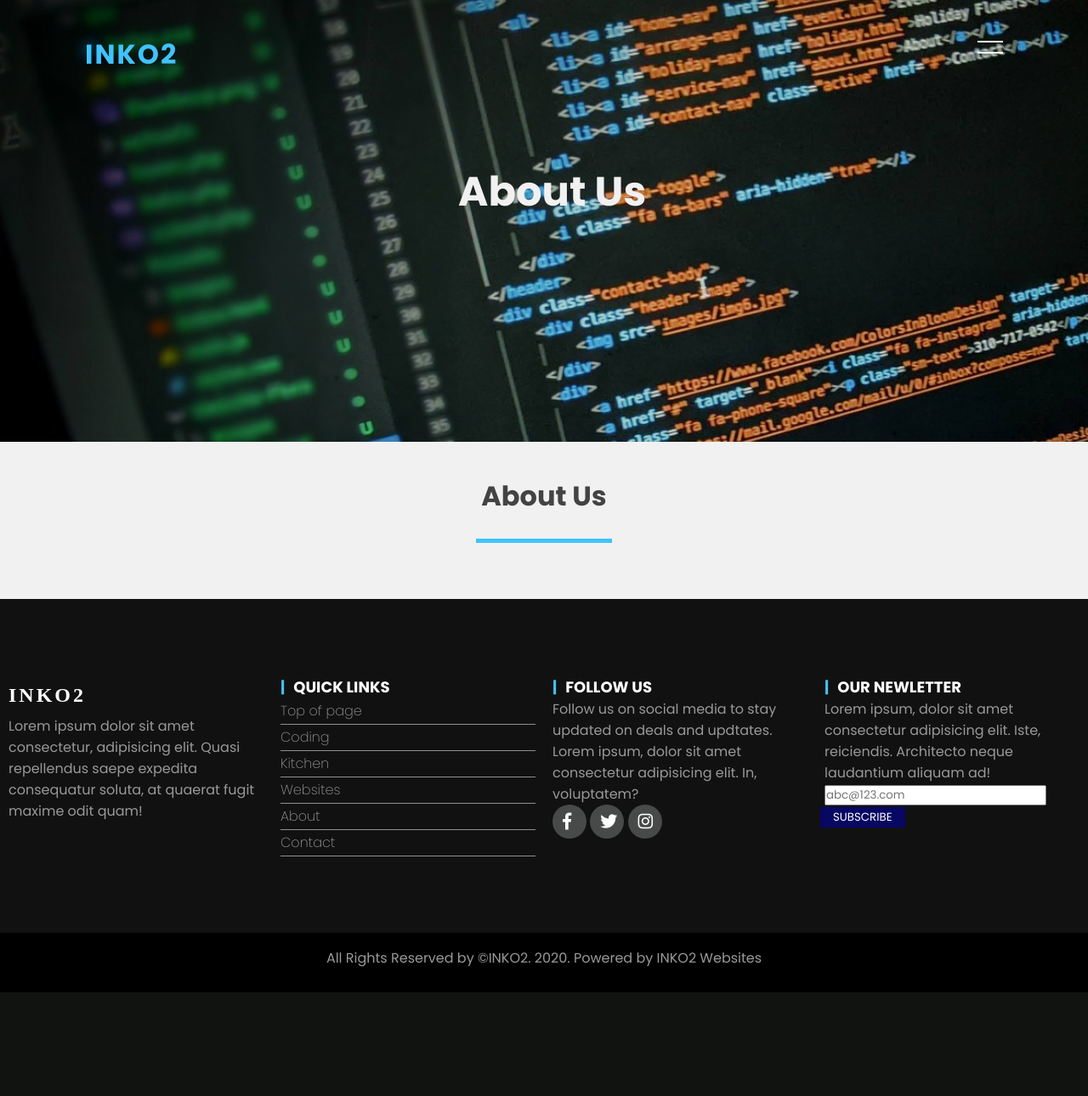
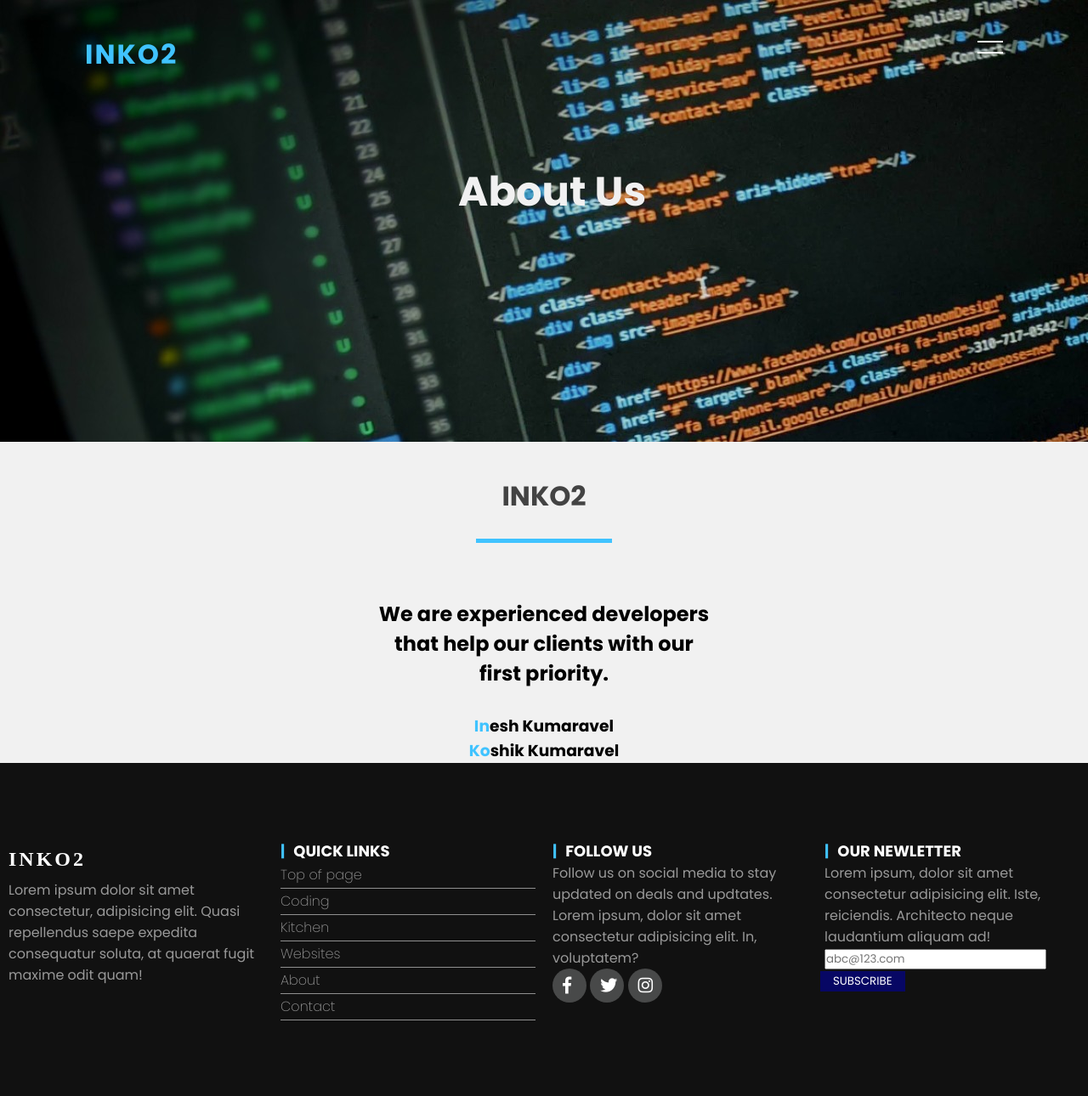
Before and after one commit to inko2coding/inko2-website, a PHP site: page /html/about.html in a window 1280 px wide. Shown: the top 1290 px of the page at 85% size. Before the commit the page ends 1168 px from the top, so only its background shows below. Run offline with PHP 8.4, Linux system fonts and the light colour scheme; some libraries are stand-ins or nearby versions.

Commit message:
Added some content to the about page and added the footer in the in case file.

```diff
--- a/css/index.css
+++ b/css/index.css
@@ -766,3 +766,26 @@ footer h2 {
     color: #000;
     transition: 0.3s ease;
 }
+
+
+/* About page Styles */
+
+.text-abt-cont {
+    width: 100%;
+    display: flex;
+    justify-content: center;
+}
+
+.intro-text {
+    max-width: 400px;
+    text-align: center;
+}
+
+.inesh {
+    position: relative;
+    margin-top: 30px;
+}
+
+.names b {
+    color: #40c3ff;
+}
--- a/html/about.html
+++ b/html/about.html
@@ -29,8 +29,17 @@
         </ul>
     </div>
     <div class="testimonials">
-        <h1>About Us</h1>
+        <h1>INKO2</h1>
         <div class="border"></div>
+    </div>
+    <div class="about-cont">
+        <div class="text-abt-cont">
+            <div class="intro-text">
+                <h2>We are experienced developers that help our clients with our first priority.</h2>
+                <h3 class="names inesh"><b class="inko2-letters">In</b>esh Kumaravel</h3>
+                <h3 class="names"><b class="inko2-letters">Ko</b>shik Kumaravel</h3>
+            </div>
+        </div>
     </div>
     <footer>
         <div class="footer-top">
```
Also changed, not shown: 1 other file.
